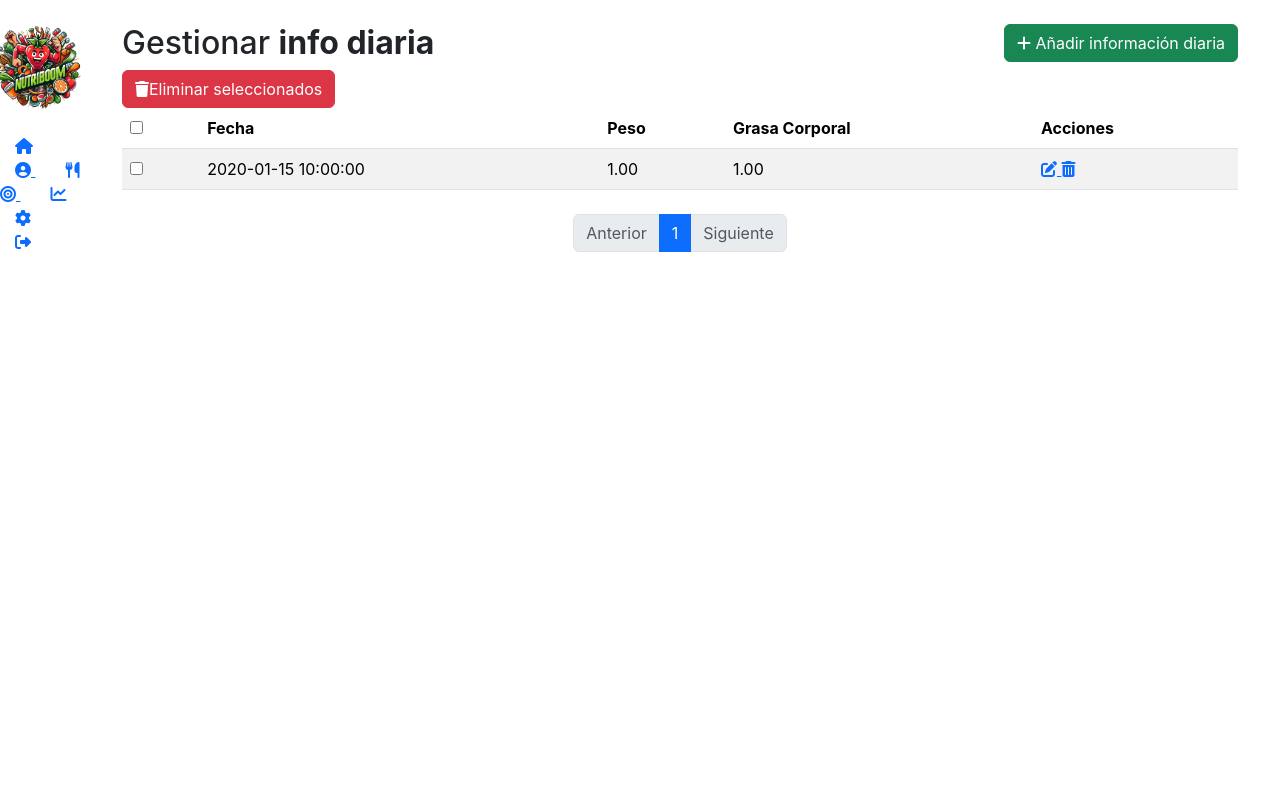
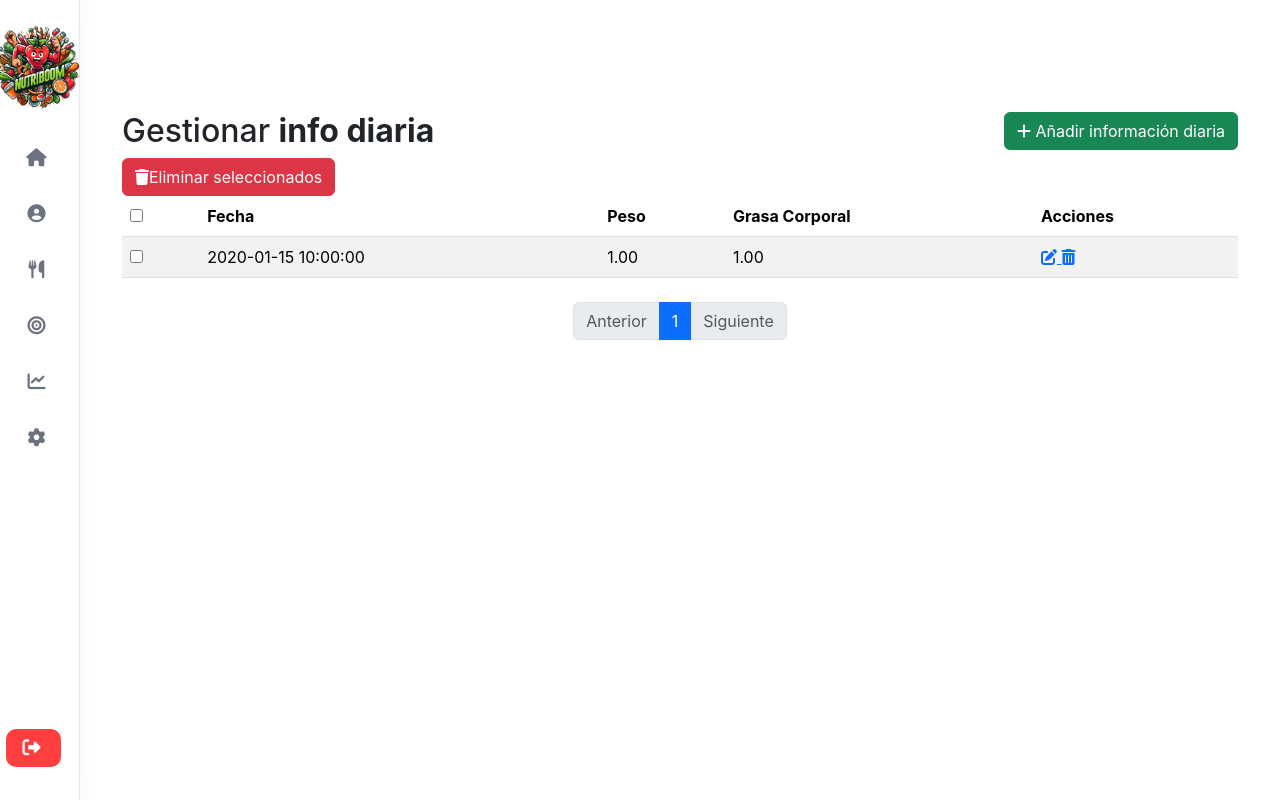
Before and after one commit to nataliagamezbarea/Nutriboom, a Flask app: page /info_diaria in a window 1280 px wide. Run offline with Flask 3, Linux system fonts and the light colour scheme; the visitor is signed in with stand-in values (Sample User, id 1); tables that the repository leaves empty hold one stand-in row (values such as "Sample post"); some libraries are stand-ins or nearby versions.

Commit message:
correguir error aplicacion estilos

```diff
--- a/static/css/SeguimientoNutricional.css
+++ b/static/css/SeguimientoNutricional.css
@@ -17,9 +17,202 @@
 }
 
 body {
-    background-color: #d6d6d6;
-    display: grid;
-    grid-template-areas: "nav content";
+  background-color: var(--gray);
+  display: grid;
+  grid-template-columns: 10vw auto;
+  grid-template-areas: "nav content";
+  min-height: 100vh;
+}
+
+nav {
+  width: 10vw;
+  background-color: var(--white);
+  border-right: 1px solid var(--gray-medium);
+  padding: 35px 0;
+  display: flex;
+  flex-direction: column;
+  position: relative;
+  z-index: 100;
+  box-shadow: 5px 0 20px rgba(0, 0, 0, 0.03);
+  color: black;
+  grid-area: nav;
+}
+
+.logo {
+  padding: 0 30px 35px;
+}
+
+.nav-menu {
+  display: flex;
+  flex-direction: column;
+  flex-grow: 1;
+  padding: 0 .5vw;
+  justify-content: space-between;
+}
+
+nav a {
+  display: flex;
+  align-items: center;
+  padding: 14px 20px;
+  color: var(--text-secondary);
+  text-decoration: none;
+  font-weight: 500;
+  font-size: 15px;
+  margin-bottom: 8px;
+  transition: all 0.3s ease;
+  border-radius: 12px;
+  border-left: 3px solid transparent;
+}
+
+nav a:hover {
+  background-color: var(--white);
+  color: var(--primary-color);
+  transform: translateX(5px);
+}
+
+nav a.active {
+  background-color: var(--white);
+  color: var(--primary-color);
+  font-weight: 600;
+  border-left: 3px solid var(--primary-color);
+}
+
+nav a i {
+  margin-right: 15px;
+  font-size: 18px;
+  width: 24px;
+  text-align: center;
+}
+
+.content {
+  grid-area: content;
+  padding: 1vw;
+  max-width: 1800px;
+  grid-template-columns: repeat(4, 1fr);
+  display: flex;
+  flex-direction: column;
+  justify-content: center;
+  padding-left: 3vw;
+
+}
+
+
+.header {
+  display: flex;
+  justify-content: space-between;
+  align-items: center;
+  margin-bottom: 40px;
+}
+
+.bievenida p {
+  color: var(--text-secondary);
+  font-size: 16px;
+  margin-bottom: 10px;
+}
+
+.perfil-usuario {
+  display: flex;
+  align-items: center;
+  cursor: pointer;
+  position: relative;
+}
+
+.perfil-usuario img {
+  width: 50px;
+  height: 50px;
+  border-radius: 50%;
+  object-fit: cover;
+  border: 3px solid var(--white);
+  transition: transform 0.3s ease;
+}
+
+.perfil-usuario:hover {
+  transform: scale(1.05);
+}
+
+.arriba {
+  display: flex;
+  align-items: flex-start;
+  flex-direction: column;
+}
+
+.abajo {
+  display: flex;
+  align-items: flex-end;
+}
+
+.cerrar_sesion {
+  border-radius: 10px;
+}
+
+
+
+.cerrar_sesion a {
+  background-color: rgba(255, 45, 45, 0.911);
+  color: white;
+  border-radius: 10px;
+  padding: 10px;
+  display: flex;
+  align-items: center;
+  justify-content: center;
+}
+
+.cerrar_sesion a i {
+  margin-right: 8px;
+  font-size: 18px;
+}
+
+.cerrar_sesion a span {
+  font-size: 16px;
+}
+
+
+
+.cerrar_sesion a:hover {
+  color: white;
+  background-color: rgba(240, 60, 60, 0.911);
+}
+
+.logo {
+  display: flex;
+  align-items: center;
+  gap: 0.2vw;
+  justify-content: center;
+}
+.logo span {
+  font-weight: 900;
+  font-size: 1vw;
+}
+
+.logo img {
+  width: 3vw;
+}
+
+.bievenida {
+  padding: 1vw 23vw;
+}
+
+.boxes {
+  display: grid;
+  grid-template-columns:1fr 1fr 1fr;
+  grid-template-rows: 1fr 1fr;
+  gap: 1vh;
+}
+
+.box {
+  background-color:rgb(48, 53, 67);
+  border-radius: 10px;
+  width: auto;
+  height: auto;
+  display: flex;
+  align-items: center;
+  justify-content: center;
+  padding: 1vw .5vw;
+}
+
+
+@media (max-width: 1300px) {
+  body {
     grid-template-columns: 80px auto;
   }
 
@@ -51,3 +244,5 @@ body {
   .logo img {
     width: 7vw;
   }
+
+}
```
